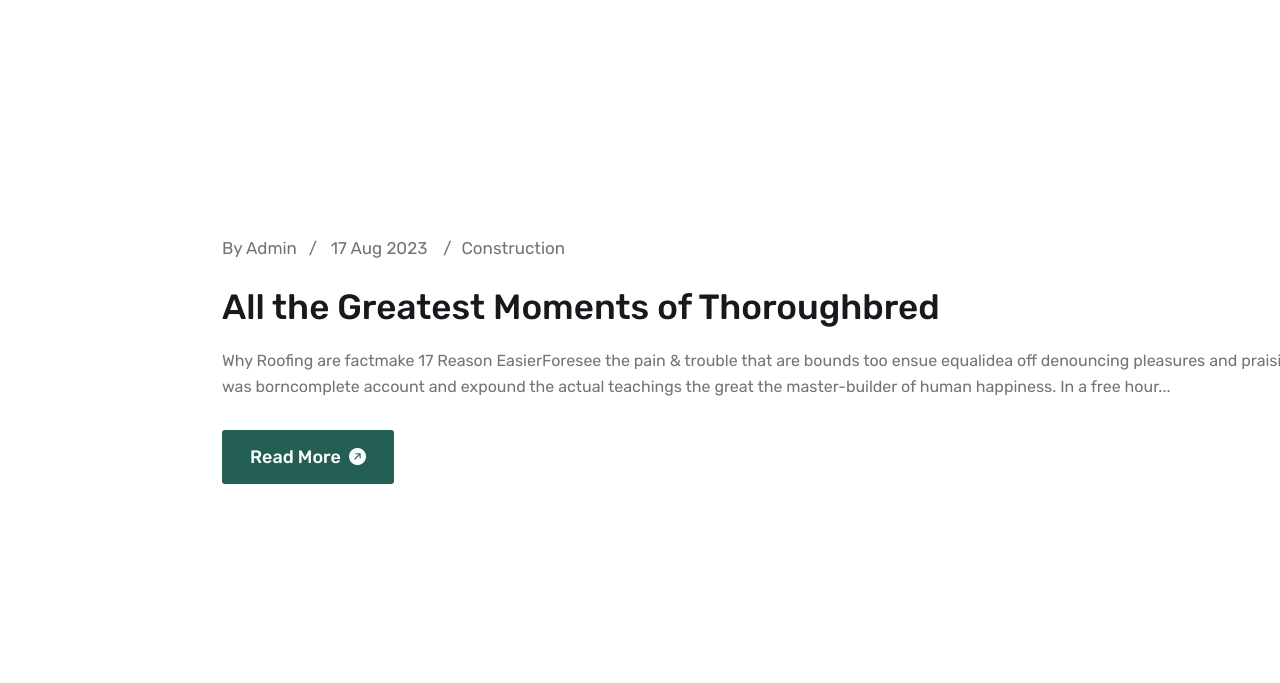
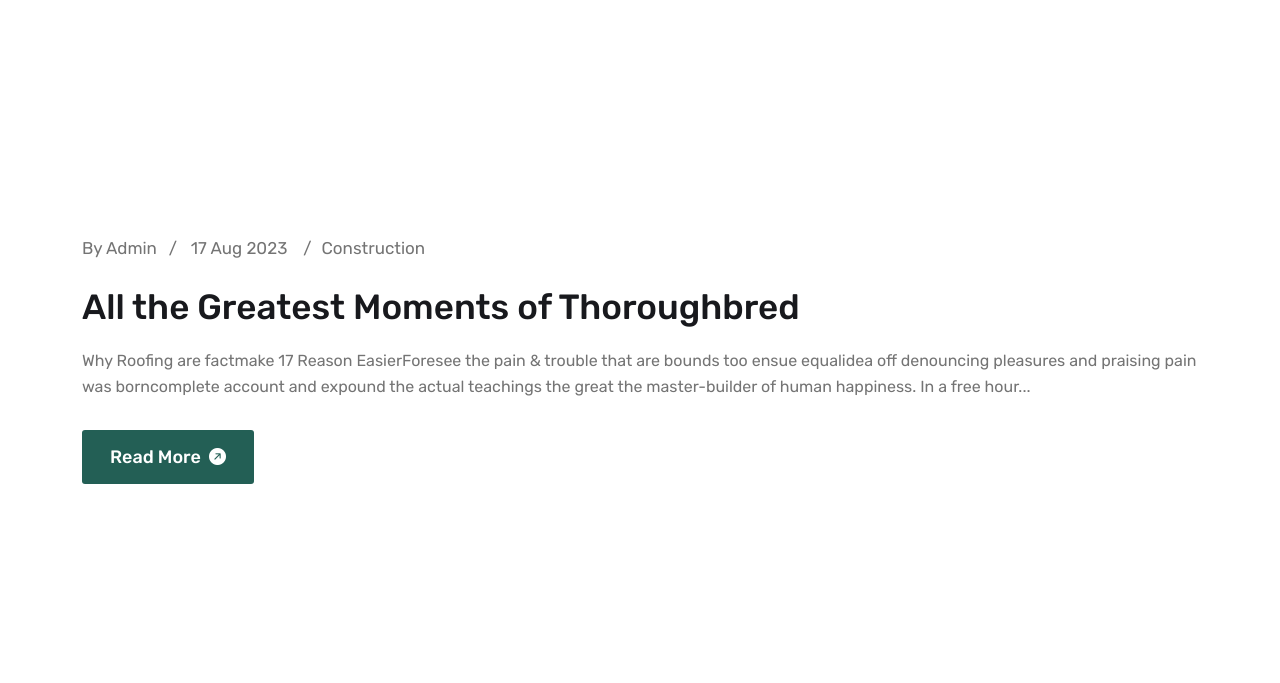
Before and after one commit to jdcardenasBrock/newbrockmlc, a PHP site: page /restoration.php in a window 1280 px wide. Shown: the part 2037-2720 px from the top of the page. Run offline with PHP 8.4, Linux system fonts and the light colour scheme; some libraries are stand-ins or nearby versions.

Commit message:
ajute ancho galeria restoration

```diff
--- a/restoration.php
+++ b/restoration.php
@@ -94,7 +94,7 @@
 <!--==================================================-->
 <!-- End Euildint Call Do Bg Area -->
 <!--==================================================-->
-<div class="container" style="margin: 210px;">
+<div class="container" style="margin-top: 210px; margin-bottom: 210px">
     <div class="row">
         <div class="col-lg-12 mb-20">
             <!-- start blog single box -->
```
